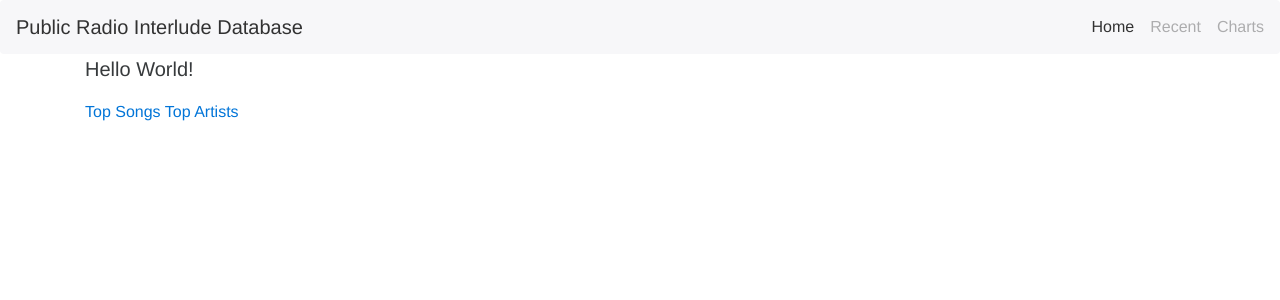
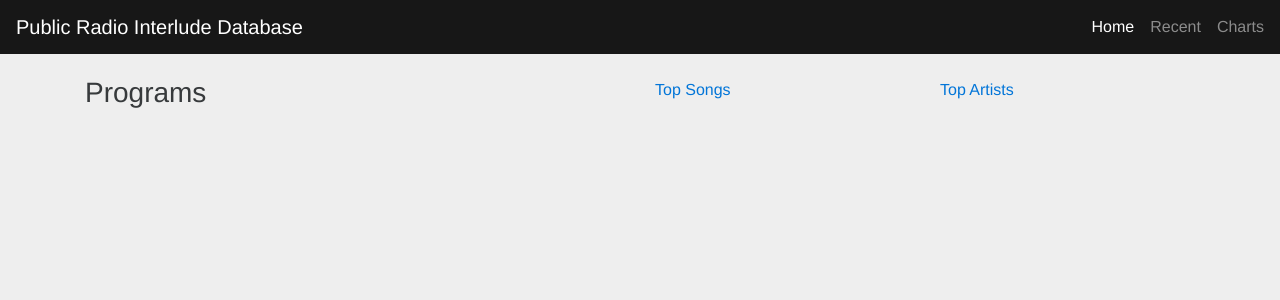
Before and after one commit to jmhansen/npr-musical-interludes, a Django app: page / in a window 1280 px wide. Shown: the top 300 px of the page. Run offline with Django 3.2, Linux system fonts and the light colour scheme; data that the repository does not hold is empty; some libraries are stand-ins or nearby versions.

Commit message:
New custom stylesheet, getting started on layout and design

```diff
--- /dev/null
+++ b/npr_interludes/static/style.css
@@ -0,0 +1,2 @@
+
+body { background: #eeeeee !important;}
--- a/npr_interludes/templates/base.html
+++ b/npr_interludes/templates/base.html
@@ -10,10 +10,11 @@
         <!-- Bootstrap CSS -->
         <!--<link rel="stylesheet" href="https://maxcdn.bootstrapcdn.com/bootstrap/4.0.0-alpha.2/css/bootstrap.min.css" integrity="sha384-y3tfxAZXuh4HwSYylfB+J125MxIs6mR5FOHamPBG064zB+AFeWH94NdvaCBm8qnd" crossorigin="anonymous">-->
         <link href="{% static 'css/bootstrap.min.css' %}" rel="stylesheet">
+        <link href="{% static 'style.css' %}" rel="stylesheet">
     </head>
     <body>
 
-        <nav class="navbar navbar-light bg-faded">
+        <nav class="navbar navbar-full navbar-dark" style="background-color: #171717;">
             <a class="navbar-brand" href="{% url 'home' %}">Public Radio Interlude Database</a>
             <ul class="nav navbar-nav pull-sm-right pull-md-right">
                 <li class="nav-item active">
--- a/npr_interludes/templates/index.html
+++ b/npr_interludes/templates/index.html
@@ -4,21 +4,39 @@
 
 {% block content %}
 
+    <br>
+
     <div class="container">
+        <div class="row">
+            <div class="col-sm-6">
+                <div class="starter-template">
+                    <h3>Programs</h3>
 
-        <div class="starter-template">
-            <p class="lead text-center">Hello World!</p>
-            <a href="{% url 'song_list_top_25' %}">Top Songs</a>
-            <a href="{% url 'artist_list_top_25' %}">Top Artists</a>
 
-            {% for program in program_list %}
-                <p>{{ program.name }}</p>
-                <a href="{% url 'episode_detail' program_slug=program.slug episode_date=program.date_latest_episode %}">See latest episode</a>
-            {% endfor %}
 
+                    {% for program in program_list %}
+                        <div class="card">
+                            <div class="card-block">
+                                <h5 class="card-title">{{ program.name }}</h5>
+                                <h6 class="card-subtitle text-muted"><a href="{% url 'episode_detail' program_slug=program.slug episode_date=program.date_latest_episode %}">See latest episode</a></h6>
+                            </div>
+                        </div>
+                    {% endfor %}
+
+                </div>
+            </div>
+
+            <div class="col-sm-3">
+                <a href="{% url 'song_list_top_25' %}">Top Songs</a>
+            </div>
+
+            <div class="col-sm-3">
+                <a href="{% url 'artist_list_top_25' %}">Top Artists</a>
+            </div>
         </div>
 
     </div><!-- /.container -->
 
 
+
 {% endblock %}
```
